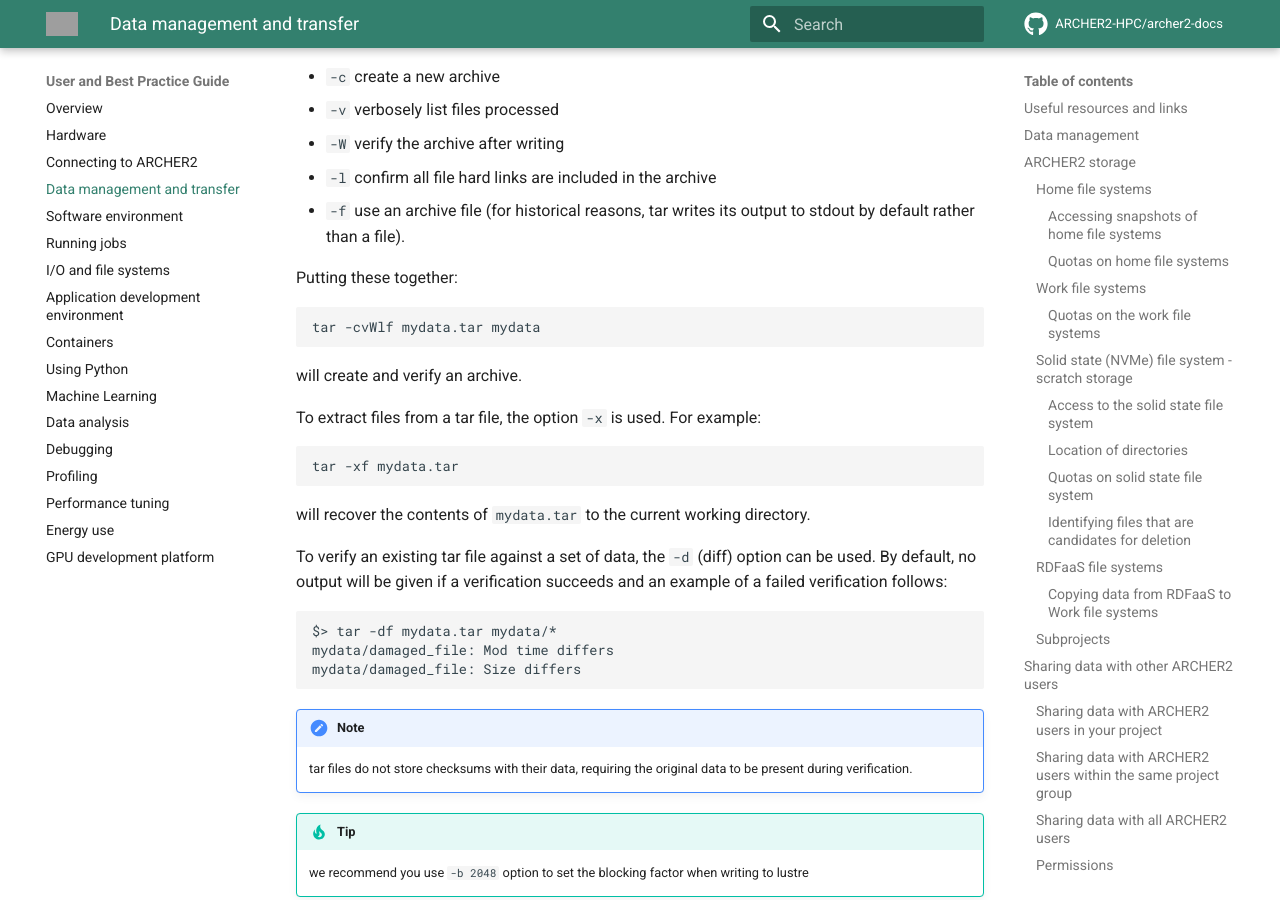
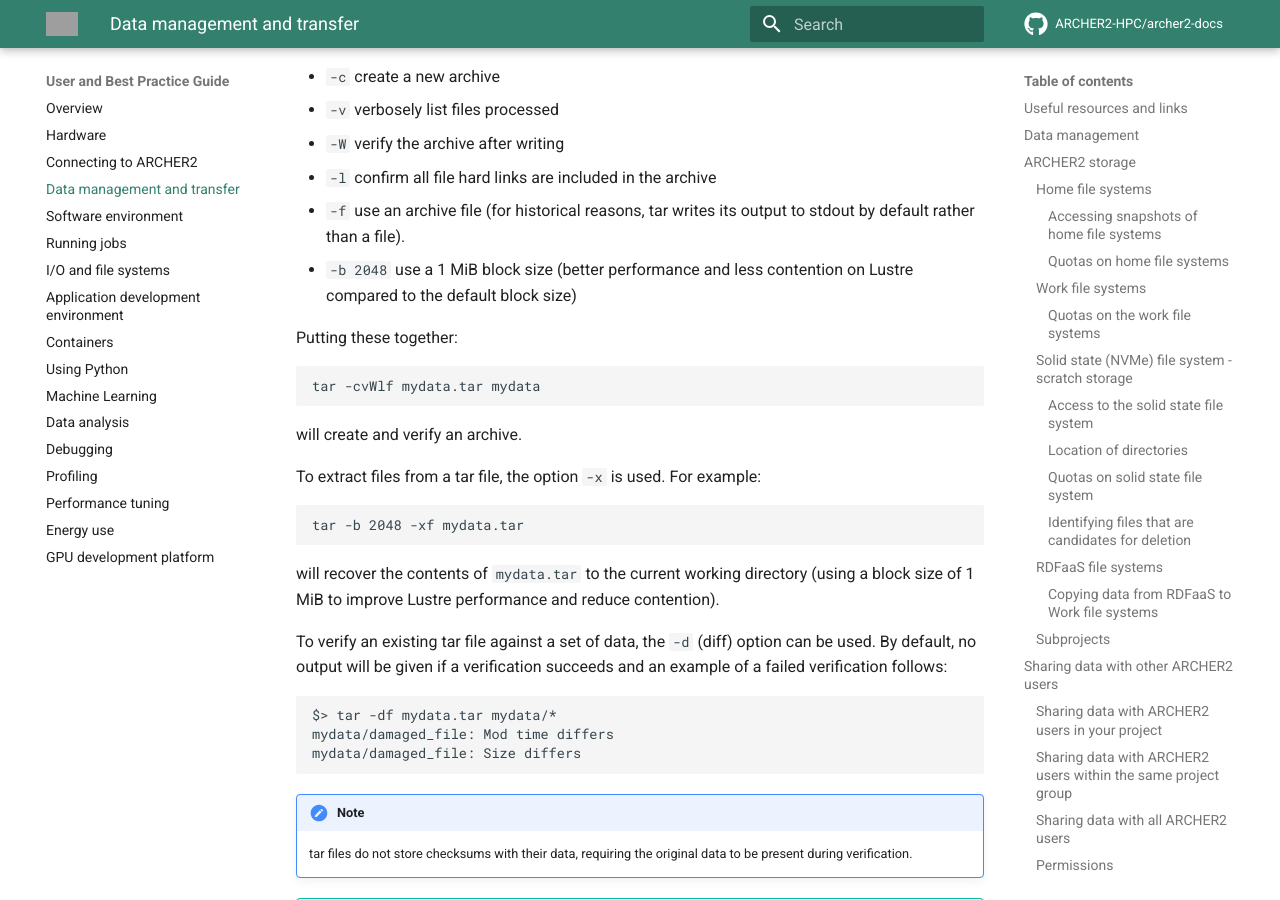
Before and after one commit to ARCHER2-HPC/archer2-docs, an MkDocs documentation site: the page built from docs/user-guide/data.md, in a window 1280 px wide and 900 px high, scrolled down 12097 px. Built offline with MkDocs 1.6.1 and Material for MkDocs 9.7.7, drawn with Linux system fonts in a browser that asks for light colours; comment, search, counter and statistics services are not loaded; grey boxes are pictures that could not be loaded.

Commit message:
Adds -b 2048 option to tar command

```diff
--- a/docs/user-guide/data.md
+++ b/docs/user-guide/data.md
@@ -526,6 +526,8 @@ Common options include:
    - `-l` confirm all file hard links are included in the archive
    - `-f` use an archive file (for historical reasons, tar writes its
      output to stdout by default rather than a file).
+   - `-b 2048` use a 1 MiB block size (better performance and less contention
+     on Lustre compared to the default block size)
 
 Putting these together:
 
@@ -535,10 +537,11 @@ will create and verify an archive.
 
 To extract files from a tar file, the option `-x` is used. For example:
 
-    tar -xf mydata.tar
+    tar -b 2048 -xf mydata.tar
 
 will recover the contents of `mydata.tar` to the current working
-directory.
+directory (using a block size of 1 MiB to improve Lustre performance and
+reduce contention).
 
 To verify an existing tar file against a set of data, the `-d` (diff)
 option can be used. By default, no output will be given if a
```
